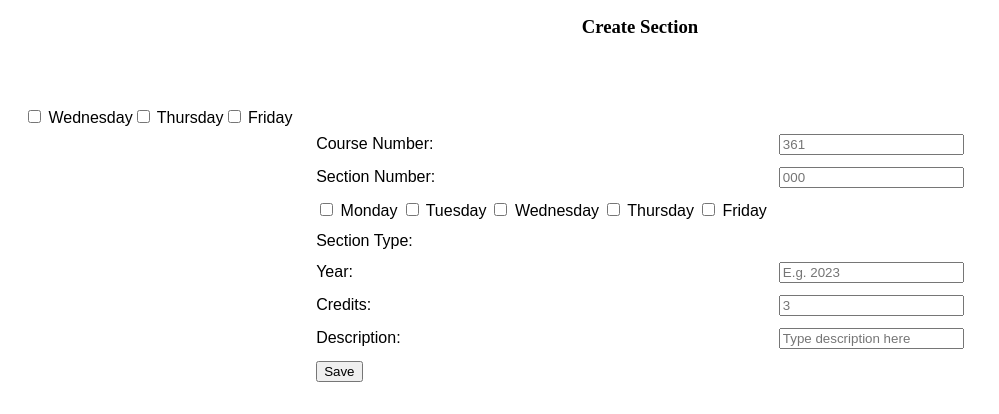
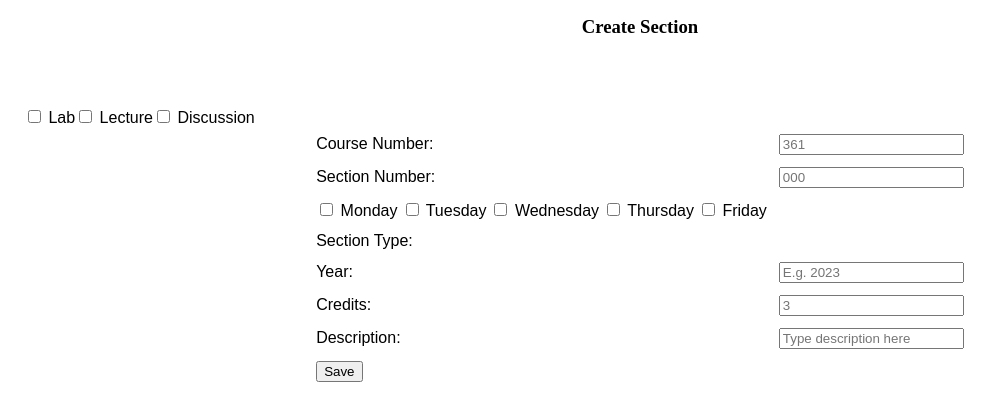
Before and after one commit to aaron-parker-CS/TA-Scheduling-App, a Django app: template TAScheduler/templates/create-section.html in a window 1280 px wide. Shown: the part 158-572 px from the top of the page, without its empty margins (0-999 px from the left). Run offline with Django 4.2, Linux system fonts and the light colour scheme; the template is opened without the code that fills it, so the values that code supplies are empty; parts of the project's set-up code (start-up, migrations or seed data) failed here and were passed over.

Commit message:
Update create-section.html

```diff
--- a/TAScheduler/templates/create-section.html
+++ b/TAScheduler/templates/create-section.html
@@ -37,9 +37,9 @@
                 </tr>
                 <tr>
                     <td><label for="section_type">Section Type:</label></td>
-                    <label><input type="checkbox" name="lab"> Wednesday</label>
-                    <label><input type="checkbox" name="lecture"> Thursday</label>
-                    <label><input type="checkbox" name="friday"> Friday</label
+                    <label><input type="checkbox" name="lab"> Lab</label>
+                    <label><input type="checkbox" name="lecture"> Lecture</label>
+                    <label><input type="checkbox" name="discussion"> Discussion</label
                     <td>
 
                     </td>
```
